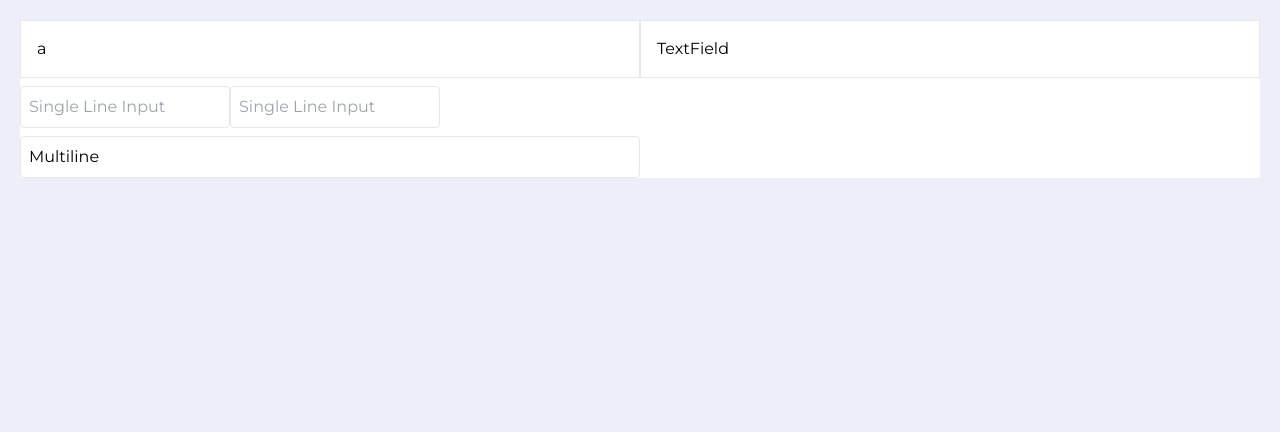
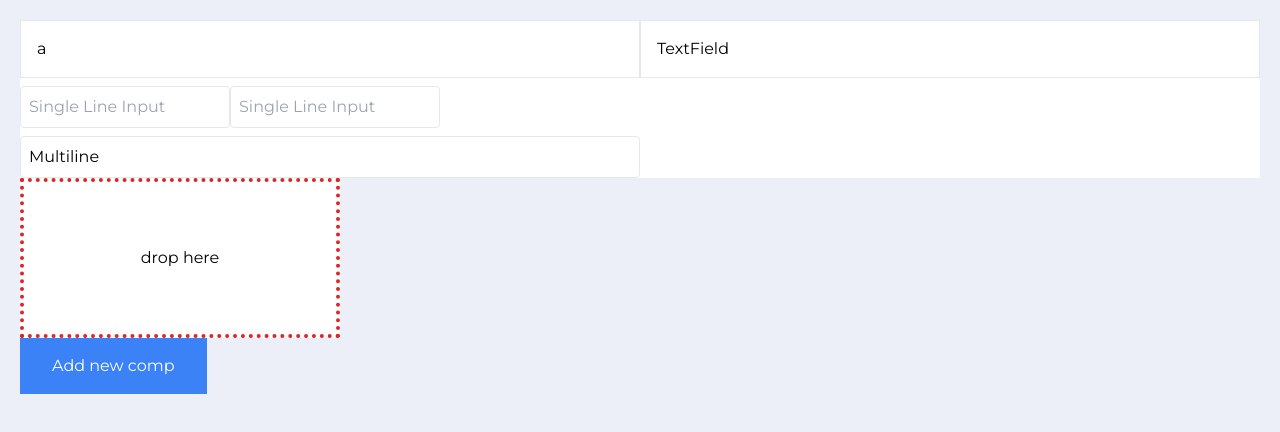
Before and after one commit to zeeshanhaider5121472/NextJS-Business-Management-System, a Next.js app: page /newtask/createTemplate in a window 1280 px wide. Shown: the top 432 px of the page. Built offline with nearby package versions, Linux system fonts and the light colour scheme.

Commit message:
testing add new task tt2 working

```diff
--- a/next.config.mjs
+++ b/next.config.mjs
@@ -1,4 +1,6 @@
 /** @type {import('next').NextConfig} */
-const nextConfig = {};
+const nextConfig = {
+  reactStrictMode: false,
+};
 
 export default nextConfig;
--- a/src/app/components/rightsplitscreen_comp/home_comp/newtask_comp/Tt2.tsx
+++ b/src/app/components/rightsplitscreen_comp/home_comp/newtask_comp/Tt2.tsx
@@ -6,30 +6,29 @@ interface ComponentStateProps {
   id: number;
   taskname: string;
   maincomponent: JSX.Element;
-  components: JSX.Element[];
+  taskcomponents: JSX.Element[];
 }
 const Tt2 = () => {
   const [components, setComponents] = useState<ComponentStateProps[]>([
     {
       id: 0,
-      taskname: "Task 1",
+      taskname: "Task 0",
       maincomponent: (
         <div className="flex flex-row w-80 border-4 border-dotted border-red-600 bordered h-40 bg-white items-center justify-center">
           drop here
         </div>
       ),
-      components: [
-        <input
-          key={"t1"}
-          className="p-2 border rounded"
-          placeholder="Single Line Input"
-        ></input>,
-
-        <input
-          key={"t2"}
-          className="p-2 border rounded"
-          placeholder="Single Line Input 2"
-        ></input>,
+      taskcomponents: [
+        // <input
+        //   key={"t1"}
+        //   className="p-2 border rounded"
+        //   placeholder="Single Line Input"
+        // ></input>,
+        // <input
+        //   key={"t2"}
+        //   className="p-2 border rounded"
+        //   placeholder="Single Line Input 2"
+        // ></input>,
       ],
     },
   ]);
@@ -37,16 +36,39 @@ const Tt2 = () => {
 
   return (
     <main>
-      <button type="button" className="py-4 px-8 bg-blue-500 text-white">
-        CLICK ME
-      </button>
       <div>
         {components.map((item: ComponentStateProps, index: number) => (
           <div key={item.id}>
-            {item.components.length == 0 ? item.maincomponent : item.components}
+            {item.taskcomponents.length == 0
+              ? item.maincomponent
+              : item.taskcomponents}
           </div>
         ))}
       </div>
+      <button
+        onClick={() => {
+          const lastid = !!components.length
+            ? components[components.length - 1].id + 1
+            : 0;
+
+          const maincomp = {
+            id: lastid,
+            taskname: `Task ${lastid}`,
+            maincomponent: (
+              <div className="flex flex-row w-80 border-4 border-dotted border-red-600 bordered h-40 bg-white items-center justify-center">
+                drop here
+              </div>
+            ),
+            taskcomponents: [],
+          };
+
+          setComponents([...components, maincomp]);
+        }}
+        type="button"
+        className="py-4 px-8 bg-blue-500 text-white"
+      >
+        Add new comp
+      </button>
     </main>
   );
 };
--- a/src/app/newtask/createTemplate/page.tsx
+++ b/src/app/newtask/createTemplate/page.tsx
@@ -1,4 +1,5 @@
 import TestingTemplate from "@/app/components/rightsplitscreen_comp/home_comp/newtask_comp/TestingTemplate";
+import Tt2 from "@/app/components/rightsplitscreen_comp/home_comp/newtask_comp/Tt2";
 
 export default function CreateTemplate() {
   //where i'm using useSesarchParams() that whole component should be enclosed in <suspence> </suspence>
@@ -7,13 +8,13 @@ export default function CreateTemplate() {
   // const stringData = searchParams.get("processName") || "";
   return (
     <main className="flex min-h-screen flex-col p-5 pt-5">
-      {/* <Tt2 /> */}
       {/* <Header /> */}
       {/* <Dropable /> */}
 
       {/* createNewTemplate */}
 
       <TestingTemplate />
+      <Tt2 />
       {/* {...arrayData} */}
     </main>
   );
```
